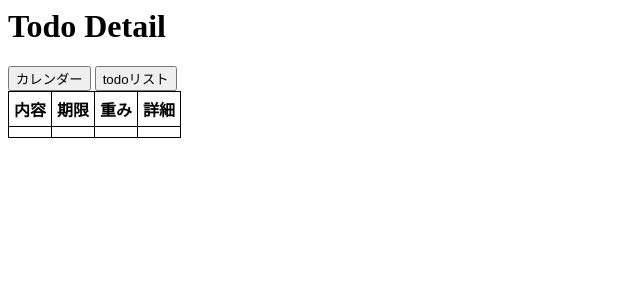
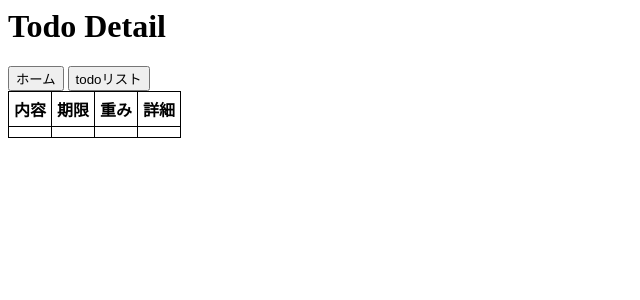
Before and after one commit to bearl27/hacksonU2309, a Django app: template hacksonU/djangotodo/todo/templates/todo/todo_detail.html in a window 1280 px wide. Shown: the top 300 px of the page, without its empty margins (0-640 px from the left). Run offline with Django 4.2, Linux system fonts and the light colour scheme; the template is opened without the code that fills it, so the values that code supplies are empty.

Commit message:
Update todo_detail.html

```diff
--- a/hacksonU/djangotodo/todo/templates/todo/todo_detail.html
+++ b/hacksonU/djangotodo/todo/templates/todo/todo_detail.html
@@ -27,7 +27,7 @@
 <body>
     <h1>Todo Detail</h1>
     <div class="container">
-        <a href="{% url 'list' %}"><button type="button" class="ms-1 btn btn-primary"> カレンダー</button></a>
+        <a href="{% url 'list' %}"><button type="button" class="ms-1 btn btn-primary"> ホーム</button></a>
         <a href="{% url 'todo_home' %}"><button type="button" class="ms-1 btn btn-primary"> todoリスト</button></a>
     </div>
 <table>
```
